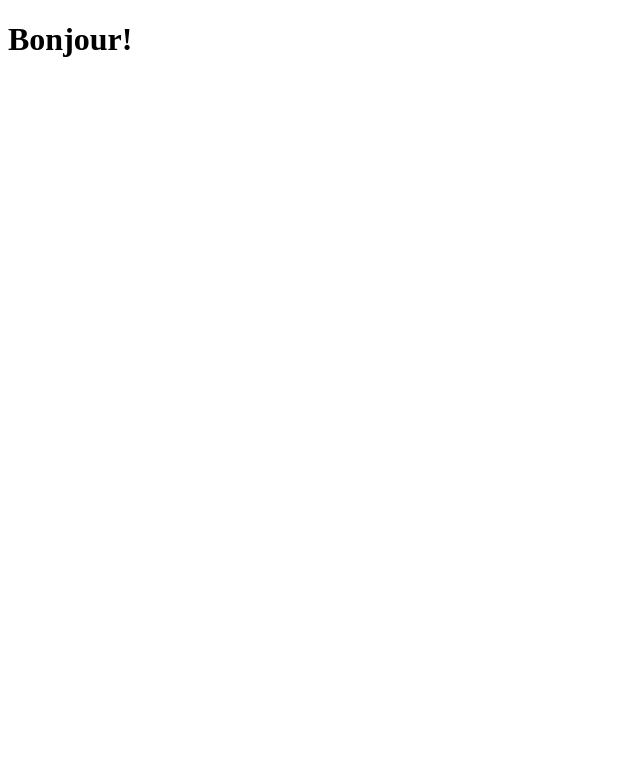
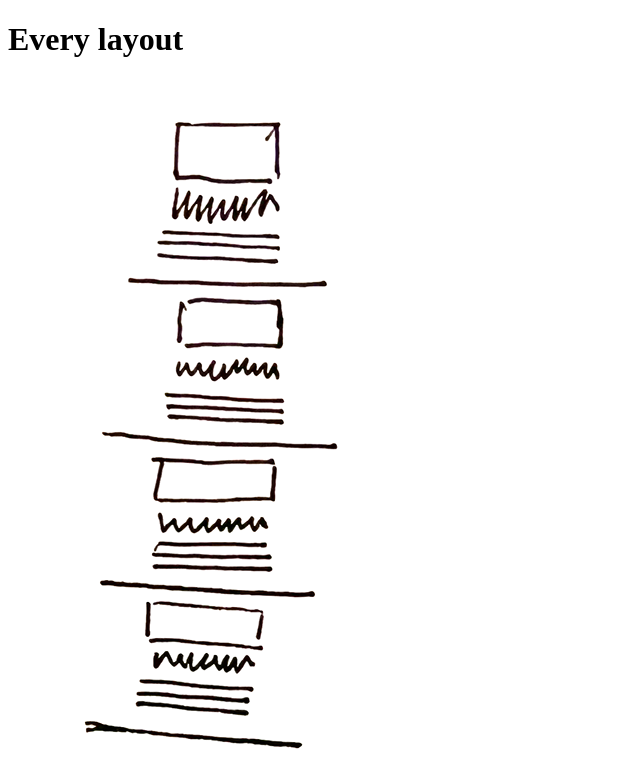
Before and after one commit to agcartier/every-layout, a plain HTML site: page index.html in a window 1280 px wide. Shown: the whole page, without its empty margins (0-640 px from the left). Drawn offline with Linux system fonts and the light colour scheme.

Commit message:
vignettes et page d'accueil

```diff
--- a/index.html
+++ b/index.html
@@ -6,7 +6,11 @@
     <title>Every layout</title>
 </head>
 <body>
-    <h1>Bonjour!</h1>
-    <img src="rsrc/img1.jpg" alt="">
+    <h1>Every layout</h1>
+
+<a href="layout-01-simple.html">
+    <img src="vignettes/Time_perso.jpg.png" alt="">
+</a>
+
 </body>
 </html>
```
Also changed, not shown: vignettes/Time_perso.jpg.png (added), 1 other file.
